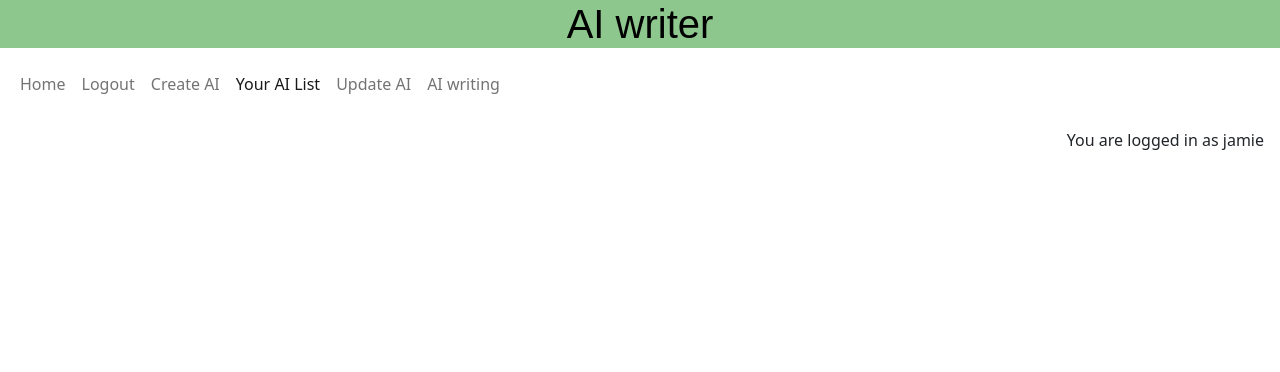
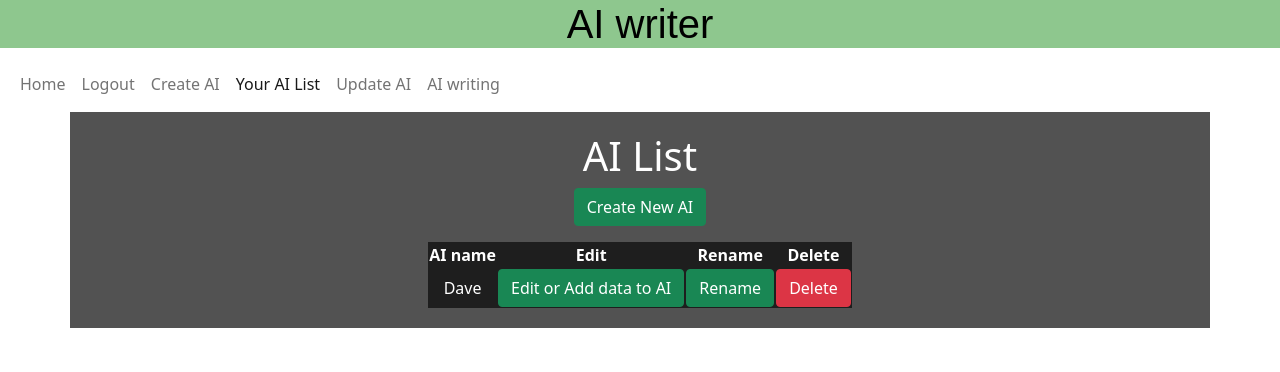
Before and after one commit to Jamie12341324/AI_writing, a Django app: page /create_AI/your_AI_list/ in a window 1280 px wide. Shown: the top 372 px of the page. Run offline with Django 4.2, Linux system fonts and the light colour scheme; a user stored in the database is signed in; data comes from the database, SQL or seed files in the repository; both versions use the stored data as it was after the commit.

Commit message:
Add your ai list page

```diff
--- a/create_AI/templates/AI_create.html
+++ b/create_AI/templates/AI_create.html
@@ -1,5 +1,6 @@
 {% extends "base.html" %}
 {% load static %}
+{% url 'your_AI_list' as your_AI_list_url %}
 
 {% block content %}
 {% for AI in AIs %}
--- a/create_AI/templates/your_AI_list.html
+++ b/create_AI/templates/your_AI_list.html
@@ -1,2 +1,33 @@
 {% extends "base.html" %}
 {% load static %}
+
+{% block content %}
+<div class="container" id="background_meal_list">
+    <div class="row">
+      <!-- col-12 class from bootstrap -->
+        <div class="standard col-12">
+          <h1>AI List</h1>
+          <p><a href="{% url 'AI_create' %}" class="btn btn-success" aria-label="Link with button class for creating a new AI">Create New AI</a></p>
+
+          <table class="standard">
+            <tr>
+              <th> AI name</th>
+              <th> Edit </th>
+              <th> Rename </th>
+              <th> Delete</th>
+            </tr>
+            {% for AI in AI_results %}
+              <tr>
+                  <td class="padding4">{{AI.name}}</td>
+                  <td class="padding4"><a href="/AI_update/{{AI.id}}" class="btn btn-success" aria-label="Link with button class for editing a AI">Edit or Add data to AI</a></td>
+                  <td class="padding4"><a href="{% url 'AI_create2' AI.id %}" class="btn btn-success" aria-label="Link with button class for renaming a AI">Rename</a></td>
+                  <td class="padding4"><a href="/AI_delete/{{AI.id}}" class="btn btn-danger" aria-label="Link with button class for deleting a AI">Delete</a></td>
+              </tr>
+            {% endfor %}
+            </table>
+        </div>
+    </div>
+</div>
+<!-- custom javascript -->
+
+{% endblock %}
--- a/create_AI/urls.py
+++ b/create_AI/urls.py
@@ -1,7 +1,11 @@
 from django.urls import path
 from . import views
+from create_AI.views import AI_create2
+from create_AI.views import AI_create
+from create_AI.views import your_AI_list
 
 urlpatterns = [
-    path('AI_create/', views.AI_create, name='create_AI'),
-    path('your_AI_list/', views.your_AI_list, name='your_AI_list'),
+    path('AI_create/', AI_create, name='AI_create'),
+    path('AI_create2/<int:ai_id>', AI_create2, name='AI_create2'),
+    path('your_AI_list/', your_AI_list, name='your_AI_list'),
 ]
--- a/create_AI/views.py
+++ b/create_AI/views.py
@@ -1,5 +1,7 @@
 from django.shortcuts import render
+from django.http import HttpResponse
 from .models import AI
+from django.template import loader
 from django.db.models import Q
 from django.contrib.auth.decorators import login_required
 from django.shortcuts import redirect
@@ -8,10 +10,10 @@ def home(request):
     template='home.html'
     return render(request,template)
 #@login_required(login_url="/accounts/login/")
-# meal_create
-# returns you back to the same page (meal_create) if you have not given a name to create a meal with or
-# a meal with that name already exists
-# if you have given a meal name then it is saved and you are sent to the meal list page
+# AI_create
+# returns you back to the same page (AI_create) if you have not given a name to create an AI with or
+# an AI with that name already exists
+# if you have given an AI name then it is saved and you are sent to the AI list page
 def AI_create(request):
     if request.method == "POST":
         if request.POST["AI_name"] == '':
@@ -33,7 +35,38 @@ def AI_create(request):
             "AI_create.html",
             context
         )
-
+ # AI_create2
+# does a similar job to AI_create but it is for renaming an AI instead of creating one
+# returns you back to the same page (meal_create2) if you have not given a name to rename an AI with or
+# an AI with that name already exists
+# if you have given an AI name then it is saved and you are sent to the AI list page
+def AI_create2(request,ai_id):
+    ais=AI.objects.all().values()
+    ai=AI.objects.get(id=ai_id)
+    AI_name=ai.name
+    if request.method == "POST":
+        if request.POST["AI_name"] == '':
+            return redirect("AI_create2", ai_id=ai.id)
+        AI_records = AI.objects.filter(Q(name=request.POST["AI_name"]) & Q(user_id=request.user.id)).values()
+        if AI_records.exists():
+            return redirect("AI_create2", ai_id=ai.id)
+        ai.name=request.POST["AI_name"]
+        ai.save()
+        return redirect("your_AI_list")
+    else:
+        named=True
+        context={"AI_name": AI_name,
+                 "named": named,
+                 "AIs": ais,}
+        return render(
+            request,
+            "AI_create.html",
+            context
+        )
 def your_AI_list(request):
-    template='your_AI_list.html'
-    return render(request,template)
+    AI_results = AI.objects.filter(Q(user_id=request.user.id)).values().order_by("id")
+    context = {
+        'AI_results': AI_results,
+    }
+    template ='your_AI_list.html'
+    return render(request,template,context)
--- a/templates/base.html
+++ b/templates/base.html
@@ -1,6 +1,6 @@
 {% load static %}
 
-{% url 'create_AI' as create_AI_url %}
+{% url 'AI_create' as create_AI_url %}
 {% url 'your_AI_list' as your_AI_list_url %}
 {% url 'update_AI' as update_AI_url %}
 {% url 'AI_writing' as AI_writing_url %}
@@ -59,7 +59,7 @@
                     </li>
                     <li class="nav-item">
                         <a class="nav-link {% if request.path == create_AI_url %}active{% endif %} {% if request.path == product_list_search_url %}active{% endif %} link" aria-current="page"
-                            href="{% url 'create_AI' %}" aria-label="Link that takes you to the product list page">Create AI</a>
+                            href="{% url 'AI_create' %}" aria-label="Link that takes you to the product list page">Create AI</a>
                     </li>
                     <li class="nav-item">
                         <a class="nav-link {% if request.path == your_AI_list_url %}active{% endif %} link" aria-current="page"
```
Also changed, not shown: db.sqlite3.
